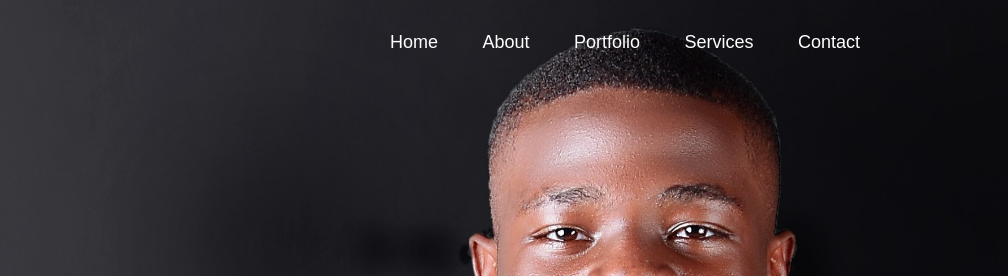
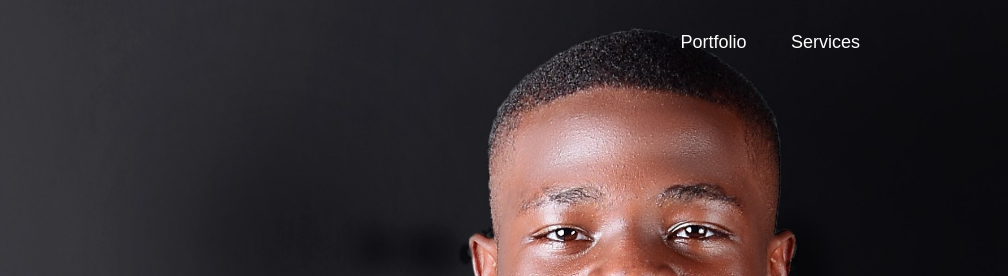
Before and after one commit to BluestNerd/lenox_web, a plain HTML site: page index.html in a window 1280 px wide. Shown: the top 276 px of the page, 272-1280 px from the left. Drawn offline with Linux system fonts and the light colour scheme.

Commit message:
Updated index.html: added portfolio page

```diff
--- a/index.html
+++ b/index.html
@@ -14,11 +14,8 @@
       <nav>
         <img src="images/logo.png" class="logo">
         <ul>
-          <li><a href="#">Home</a></li>
-          <li><a href="#">About</a></li>
-          <li><a href="#">Portfolio</a></li>
+          <li><a href="portfolio.html">Portfolio</a></li>
           <li><a href="#">Services</a></li>
-          <li><a href="#">Contact</a></li>
         </ul>
       </nav>
       <div class="header-text">
```
